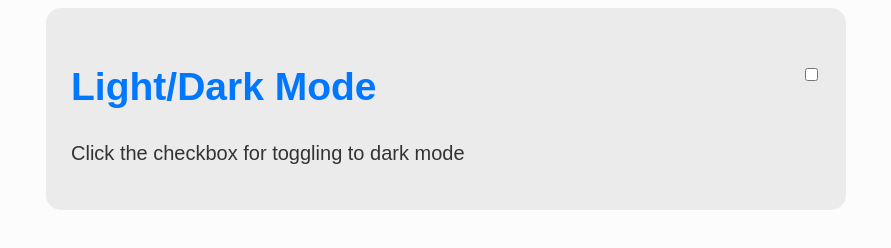
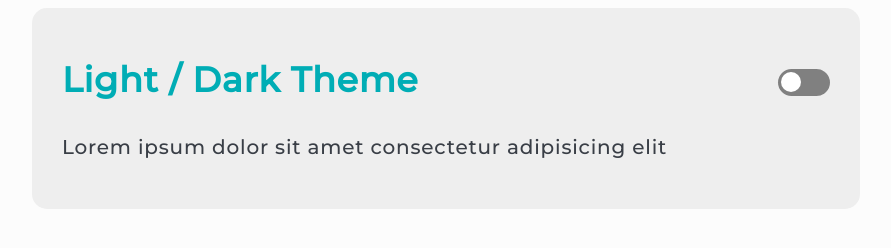
Before and after one commit to phanendraguptha/darktheme, a website: page dist/index.html in a window 1280 px wide. Shown: the whole page, without its empty margins (194-1085 px from the left). Drawn offline with Linux system fonts and the light colour scheme.

Commit message:
added toggle button

```diff
--- a/dist/index.html
+++ b/dist/index.html
@@ -1,20 +1,21 @@
 <html>
 	<head>
 		<title>Dark Mode</title>
+		<link href="https://fonts.googleapis.com/css2?family=Montserrat:wght@500&display=swap" rel="stylesheet">
 		<link rel="stylesheet" href="./style.css">
+		<meta name="viewport" content="width=device-width, initial-scale=1.0">
 	</head>
 	<body>
 
 	<div class="box">
-			<h2>Light/Dark Mode
+		<h2>Light / Dark Theme
 			<span>
 				<form>
-						<input onclick="toggle(this.form)" id="checkbox" name="checkbox" type="checkbox">
+					<input onclick="toggle(this.form)" id="checkbox" name="checkbox" type="checkbox" /><label for="checkbox">Toggle</label>
 				</form>
 			</span>
 		</h2>
-
-			<p>Click the checkbox for toggling to dark mode</p>
+		<p>Lorem ipsum dolor sit amet consectetur adipisicing elit</p>
 	</div>
 
 	<script src="./script.js"></script>
--- a/dist/script.js
+++ b/dist/script.js
@@ -11,10 +11,12 @@ window.onload=function(){
 }
 function toggle(a){
   if(a.checkbox.checked==true){
+    document.documentElement.classList.add('transition');
     document.documentElement.setAttribute('data-theme', 'dark');
     localStorage.setItem('data-theme','dark');
   }
   else if(a.checkbox.checked==false){
+    document.documentElement.classList.add('transition');
     document.documentElement.setAttribute('data-theme', 'light');
     localStorage.setItem('data-theme','light');
   }
--- a/dist/style.css
+++ b/dist/style.css
@@ -1,35 +1,96 @@
+/* light theme colors */
 html{
   --bg: #FCFCFC;
-  --bg-panel: #EBEBEB;/*box*/
-  --color-headings: #0077FF;/*heading*/
-  --color-text: #333333;/*paragraph*/
+  --bg-panel: #EEEEEE;/*box container*/
+  --color-headings: #00ADB5;/*heading*/
+  --color-text: #393e46;/*paragraph*/
+  height:100%;
+  display:grid;
+  align-items:center;
+  justify-content:center;
+  margin: 0;
+  padding: 0;
 }
+/* dark theme colors */
 html[data-theme='dark']{
-  --bg: #333333;
-    --bg-panel: #434343;
-    --color-headings: #3694FF;
-    --color-text: #B5B5B5;
+  --bg: #232931;
+  --bg-panel: #393E46;
+  --color-headings: #00ADB5;
+  --color-text: #B5B5B5;
 }
 body{
-  font-family: "Montserrat",sans-serif;
+  font-family: 'Montserrat', sans-serif;
   background-color: var(--bg);
 }
+/* box container */
+.box{
+  display:grid;
+  grid-template-rows: auto auto;
+  border-radius: 15px;
+  padding:30px;
+  width:60vw;
+  background-color: var(--bg-panel);
+  letter-spacing: 0.05rem;
+}
 h2{
-  font-size: 39px;
-  /*line-height: 69px;*/
+  font-size: 2.18rem;/*35px*/
+  margin: 20px 0;
   color:var(--color-headings);
 }
 div h2 span{
   float: right;
 }
 div p{
-  font-size: 20px;
+  font-size: 1.25rem;/*20px*/
+  margin-top: 5px;
+  margin-bottom: 20px;
   color: var(--color-text);
 }
-.box{
-  border-radius: 15px;
-  margin: auto;
-  padding:25px;
-  width:750px;
-  background-color: var(--bg-panel);
+form{
+  margin-top: 0.7rem;
 }
+/* checkbox toggler */
+input[type=checkbox]{
+	height: 0;
+  width: 0;
+	visibility: hidden;
+}
+label {
+	cursor: pointer;
+	text-indent: -9999px;
+	width: 52px;
+	height: 27px;
+	background: grey;
+	float: right;
+	border-radius: 100px;
+	position: relative;
+}
+label:after {
+	content: '';
+	position: absolute;
+	top: 3px;
+	left: 3px;
+	width: 20px;
+	height: 20px;
+	background: #fff;
+	border-radius: 90px;
+	transition: 0.3s;
+}
+input:checked + label {
+	background: var(--color-headings);
+}
+input:checked + label:after {
+	left: calc(100% - 5px);
+	transform: translateX(-100%);
+}
+label:active:after {
+	width: 45px;
+}
+/* transition */
+html.transition,
+html.transition *,
+html.transition *:before,
+html.transition *:after {
+  transition: all 750ms !important;
+  transition-delay: 0 !important;
+}
```
Lines whose indentation alone changed are shown as unchanged.
